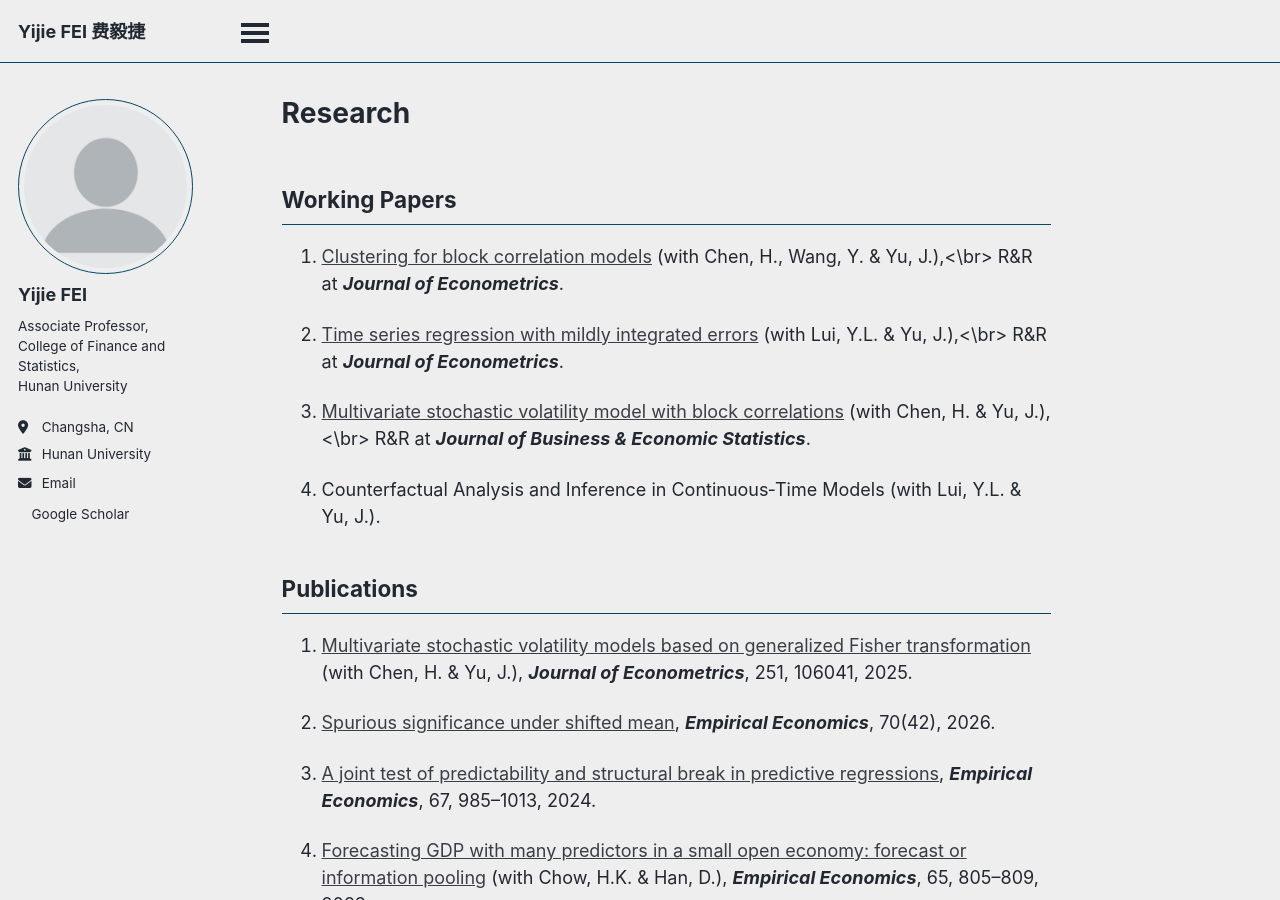
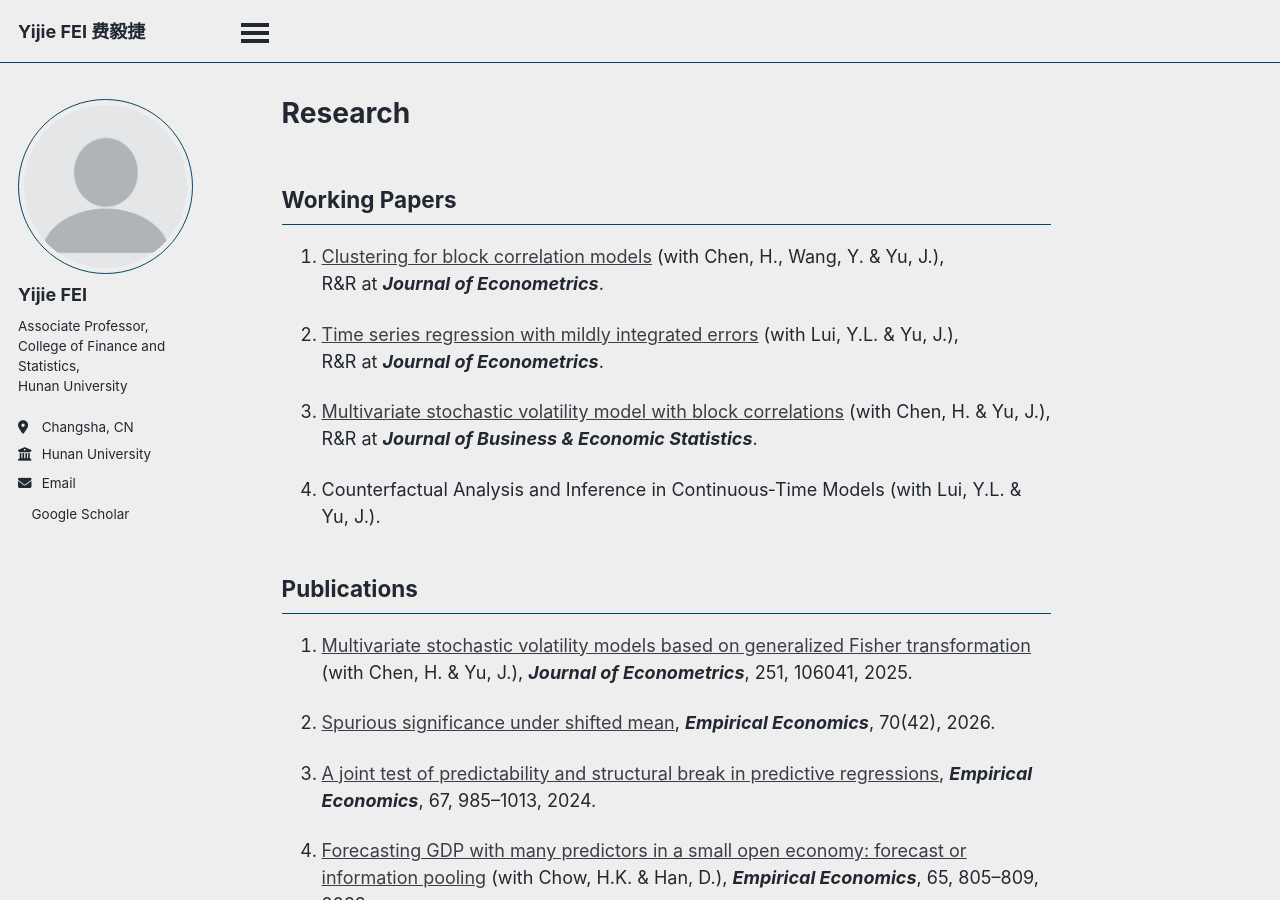
Before and after one commit to yijiefei/yijiefei.github.io, a Jekyll site: the page built from _pages/research.md, in a window 1280 px wide and 900 px high. Built offline with Jekyll 4.4.1, drawn with Linux system fonts in a browser that asks for light colours; a style sheet for code colours, icons or effects is not loaded.

```diff
--- a/_pages/research.md
+++ b/_pages/research.md
@@ -7,11 +7,11 @@ classes: wide
 ---
 
 ## Working Papers
-1. [Clustering for block correlation models](https://fba.um.edu.mo/wp-content/uploads/2026/06/main04.pdf) (with Chen, H., Wang, Y. & Yu, J.),<\br> R&R at ***Journal of Econometrics***.
+1. [Clustering for block correlation models](https://fba.um.edu.mo/wp-content/uploads/2026/06/main04.pdf) (with Chen, H., Wang, Y. & Yu, J.),<br> R&R at ***Journal of Econometrics***.
 
-2. [Time series regression with mildly integrated errors](https://fba.um.edu.mo/wp-content/uploads/2026/03/MSVFisher_block03.pdf) (with Lui, Y.L. & Yu, J.),<\br> R&R at ***Journal of Econometrics***.
+2. [Time series regression with mildly integrated errors](https://fba.um.edu.mo/wp-content/uploads/2026/03/MSVFisher_block03.pdf) (with Lui, Y.L. & Yu, J.),<br> R&R at ***Journal of Econometrics***.
 
-3. [Multivariate stochastic volatility model with block correlations](https://fba.um.edu.mo/wp-content/uploads/2024/05/Main_onefile10.pdf) (with Chen, H. & Yu, J.),<\br> R&R at ***Journal of Business & Economic Statistics***.
+3. [Multivariate stochastic volatility model with block correlations](https://fba.um.edu.mo/wp-content/uploads/2024/05/Main_onefile10.pdf) (with Chen, H. & Yu, J.),<br> R&R at ***Journal of Business & Economic Statistics***.
 
 4. Counterfactual Analysis and Inference in Continuous‑Time Models (with Lui, Y.L. & Yu, J.).
 
```
